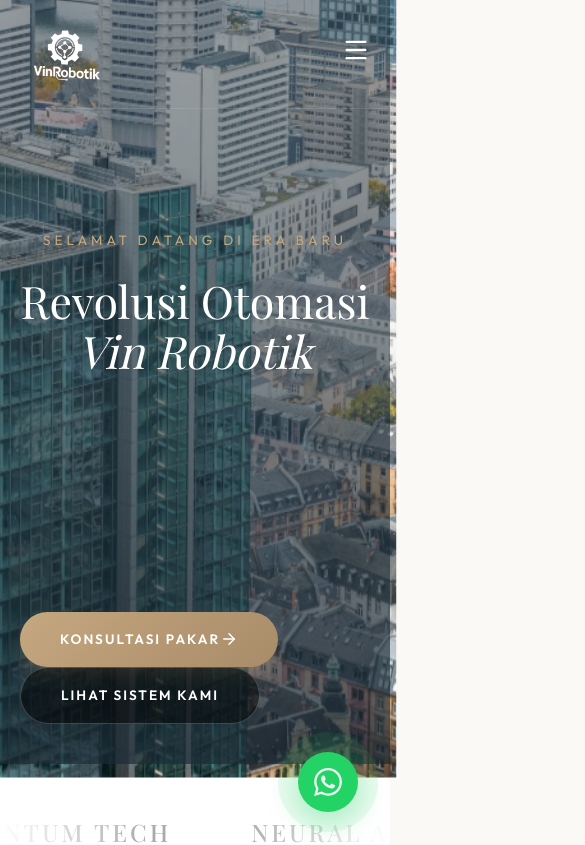
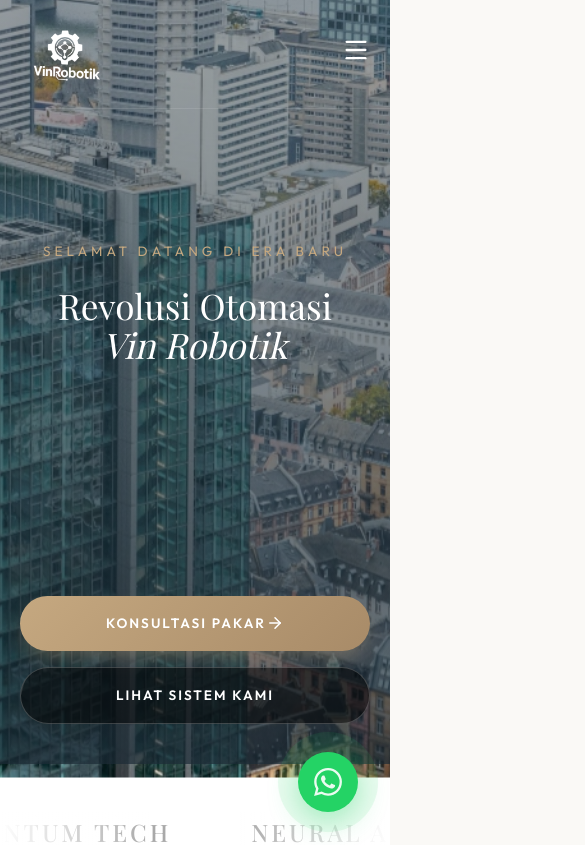
Before and after one commit to eellyaaviolyn-web/web-perusahaan-robotika, a React (Vite) app: page / in a window 390 px wide. Shown: the top 845 px of the page, 585 px wide, since content can reach past the window. Built offline with nearby package versions, Linux system fonts and the light colour scheme; a web font is replaced by a local one.

Commit message:
style: fix major mobile overflow caused by hero buttons and font size

```diff
--- a/src/index.css
+++ b/src/index.css
@@ -180,3 +180,8 @@
     font-size: 2.2rem;
   }
 }
+html, body {
+  overflow-x: hidden;
+  width: 100%;
+  max-width: 100%;
+}
--- a/src/pages/Home.css
+++ b/src/pages/Home.css
@@ -507,7 +507,7 @@
 }
 
 @media (max-width: 576px) {
-  .hero-title { font-size: 2.8rem; }
+  .hero-title { font-size: 2.2rem; }
   .booking-field { min-width: 100%; }
   .stats-grid { grid-template-columns: 1fr; gap: 0; }
   .stat-item { border-bottom: 1px solid rgba(197,168,128,0.2); border-right: none; }
@@ -553,3 +553,22 @@
   color: var(--text-muted);
   font-size: 0.95rem;
 }
+
+
+.hero-actions {
+  display: flex;
+  justify-content: center;
+  align-items: center;
+  gap: 1rem;
+  flex-wrap: wrap;
+  width: 100%;
+}
+@media (max-width: 576px) {
+  .hero-actions {
+    flex-direction: column;
+  }
+  .hero-actions .btn {
+    width: 100%;
+    margin: 0 !important;
+  }
+}
```
